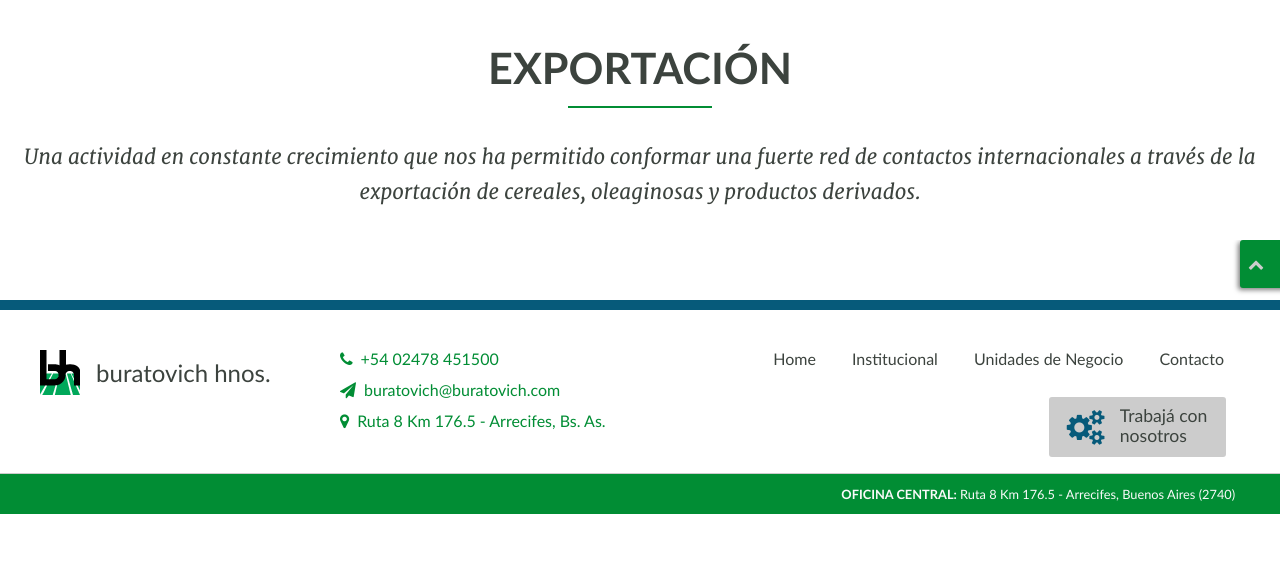
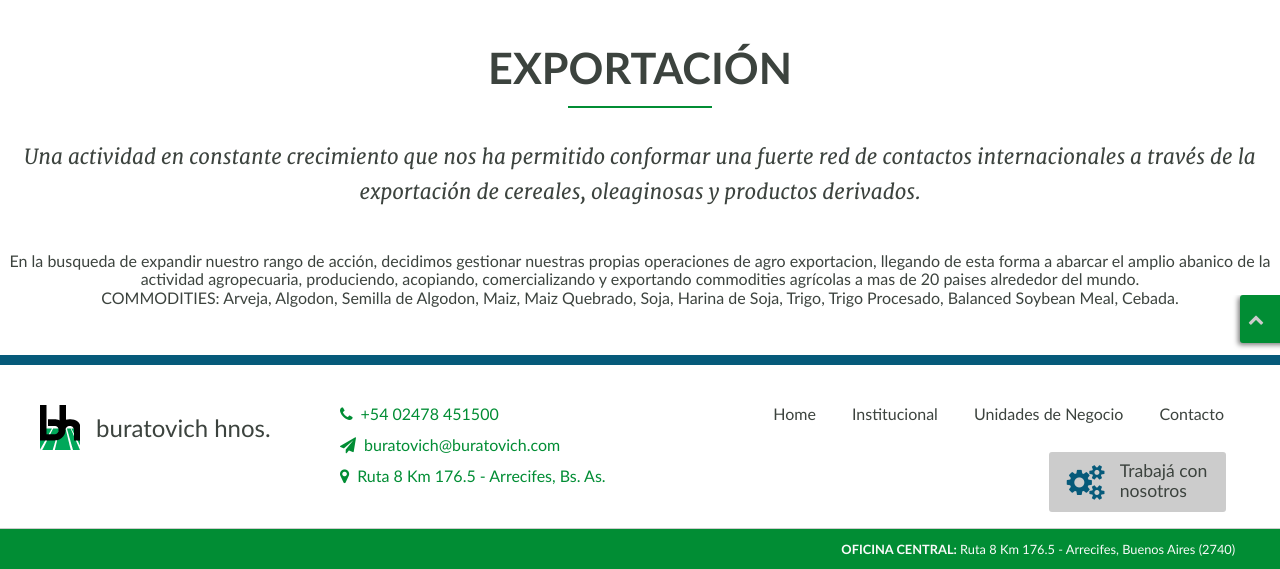
Before and after one commit to luchisds/buratovich, a Django app: template website/templates/units.html in a window 1280 px wide. Shown: the part 3663-4232 px from the top of the page. Before the commit the page ends 4177 px from the top, so only its background shows below. Run offline with Django 3.2, Linux system fonts and the light colour scheme; the template is opened without the code that fills it, so the values that code supplies are empty; parts of the project's set-up code (start-up, migrations or seed data) failed here and were passed over; some libraries are stand-ins or nearby versions.

Commit message:
add text to expo unit

```diff
--- a/website/templates/units.html
+++ b/website/templates/units.html
@@ -184,11 +184,15 @@
 		<h2 class="unit-title">GANADERÍA</h2>
 		<div class="separator"></div>
 		<p class="quote maxwidth">Desde hace años practicamos la actividad ganadera en la localidad de Pila, en el centro este de la provincia de Buenos Aires.</p>
+		<!--<p>Invernada, Cria y engorde de ganado para faena y venta directa a frigorificos para consumo interno.</p>-->
+		<p></p>
 	</article>
 	<article class="unit export">
 		<h2 class="unit-title">EXPORTACIÓN</h2>
 		<div class="separator"></div>
 		<p class="quote maxwidth">Una actividad en constante crecimiento que nos ha permitido conformar una fuerte red de contactos internacionales a través de la exportación de cereales, oleaginosas y productos derivados.</p>
+		<p>En la busqueda de expandir nuestro rango de acción, decidimos gestionar nuestras propias operaciones de agro exportacion, llegando de esta forma a abarcar el amplio abanico de la actividad agropecuaria, produciendo, acopiando, comercializando y exportando commodities agrícolas a mas de 20 paises alrededor del mundo.</p>
+		<p>COMMODITIES: Arveja, Algodon, Semilla de Algodon, Maiz, Maiz Quebrado, Soja, Harina de Soja, Trigo, Trigo Procesado, Balanced Soybean Meal, Cebada.</p>
 	</article>
 </section>
 {% endblock %}
```
